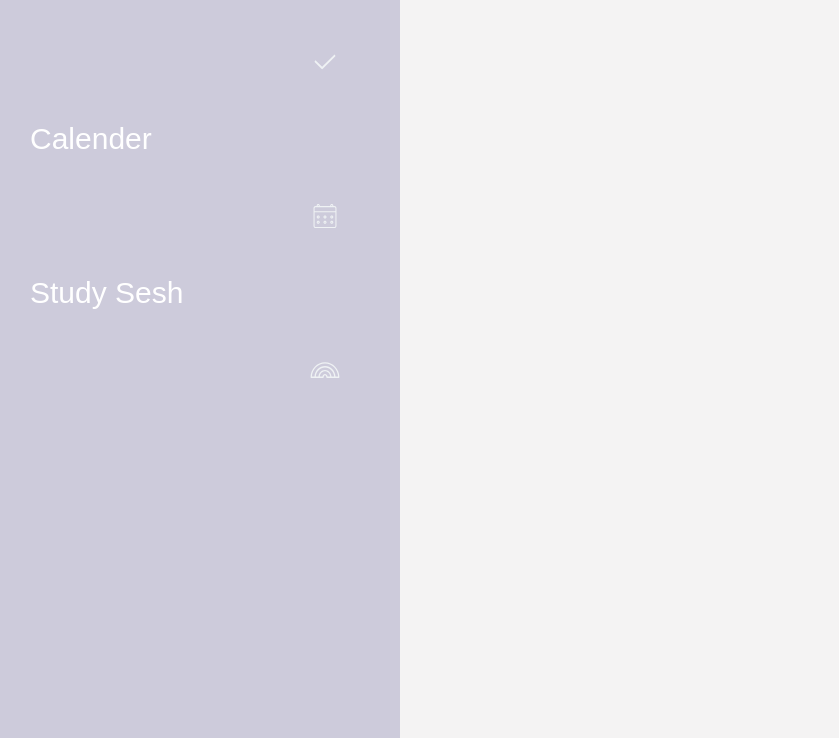
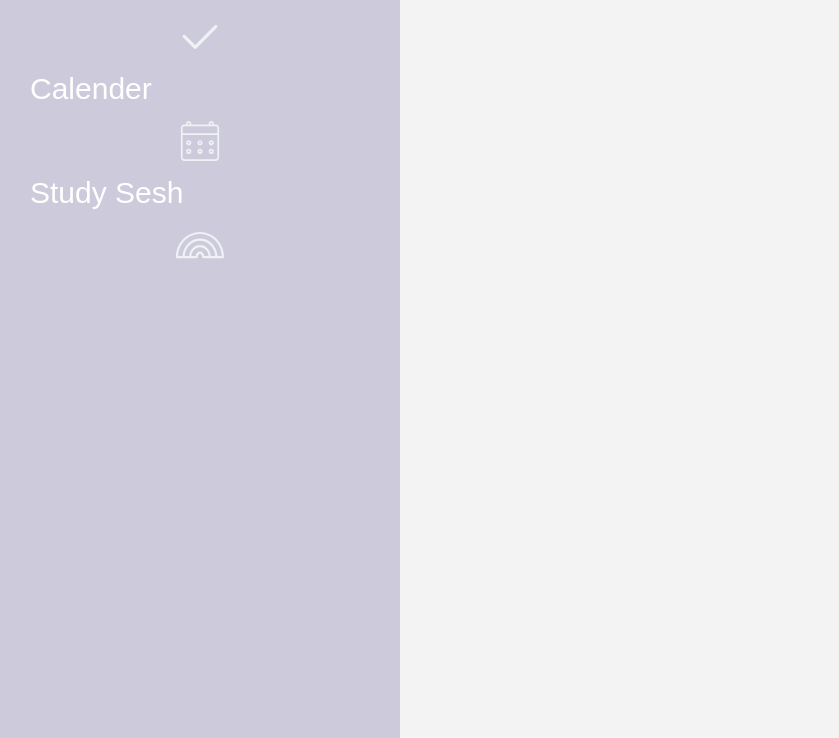
Before and after one commit to caitlingraves/2023-Hackathon, a plain HTML site: page main.html in a window 1280 px wide. Shown: the part 62-800 px from the top of the page, without its empty margins (0-839 px from the left). Drawn offline with Linux system fonts and the light colour scheme.

Commit message:
Fixed icons

```diff
--- a/style.css
+++ b/style.css
@@ -97,9 +97,9 @@ body#page2 {
 .svg-icon {
     width: 5em;
     height: 5em;
-    margin-left: 300px; /* Same as the width of the sidebar */
-    height: 100px;
-    padding: 0px 10px;
+    margin-right: auto;
+    display: block;
+    margin-left: auto;
   }
 
   .svg-icon path,
```
